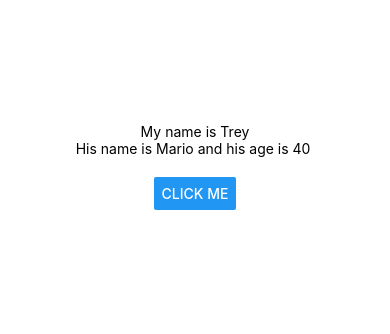
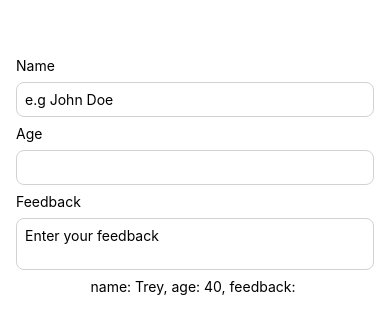
Before and after one commit to AhorIsaac/expo-dev, a React Native app: screen / in a window 390 px wide. Shown: the part 246-580 px from the top of the page. Built offline with nearby package versions, Linux system fonts and the light colour scheme.

Commit message:
expo: textinput

```diff
--- a/App.js
+++ b/App.js
@@ -1,25 +1,49 @@
 import { StatusBar } from "expo-status-bar";
 import { useState } from "react";
-import { StyleSheet, Text, View, Button } from "react-native";
+import { StyleSheet, Text, View, Button, TextInput } from "react-native";
 
 const App = () => {
   const [name, setName] = useState("Trey");
-  const [person, setPerson] = useState({ name: "Mario", age: 40 });
-
-  const clickHandler = () => {
-    setName("Tremaine");
-    setPerson({ name: "Omarion", age: 45 });
-  };
+  const [age, setAge] = useState(40);
+  const [feedback, setFeedback] = useState("");
 
   return (
     <View style={styles.container}>
-      <Text>My name is {name}</Text>
+      {/* form group */}
+      <View style={styles.formGroup}>
+        <Text>Name</Text>
+        <TextInput
+          style={styles.input}
+          placeholder={`e.g John Doe`}
+          onChangeText={(val) => setName(val)}
+        />
+      </View>
+
+      {/* form group */}
+      <View style={styles.formGroup}>
+        <Text>Age</Text>
+        <TextInput
+          style={styles.input}
+          onChangeText={(val) => setAge(val)}
+          keyboardType="numeric"
+        />
+      </View>
+
+      {/* form group */}
+      <View style={styles.formGroup}>
+        <Text>Feedback</Text>
+        <TextInput
+          multiline
+          style={[styles.input]}
+          onChangeText={(val) => setFeedback(val)}
+          keyboardType="default"
+          placeholder="Enter your feedback"
+        />
+      </View>
+
       <Text>
-        His name is {person.name} and his age is {person.age}{" "}
+        name: {name}, age: {age}, feedback: {feedback}
       </Text>
-      <View style={styles.buttonContainer}>
-        <Button title="Click Me" onPress={clickHandler} />
-      </View>
       <StatusBar style="auto" />
     </View>
   );
@@ -32,19 +56,17 @@ const styles = StyleSheet.create({
     alignItems: "center",
     justifyContent: "center",
   },
-  header: {
-    backgroundColor: "pink",
-    padding: 20,
+  formGroup: {
+    width: "100%",
+    paddingHorizontal: 16,
   },
-  boldText: {
-    fontWeight: "bold",
-  },
-  body: {
-    backgroundColor: "#f8f9fa",
-    padding: 12,
-  },
-  buttonContainer: {
-    marginVertical: 20,
+  input: {
+    borderWidth: 1,
+    borderColor: "#aaaaaa88",
+    width: "100%",
+    padding: 8,
+    marginVertical: 8,
+    borderRadius: 8,
   },
 });
 
```
